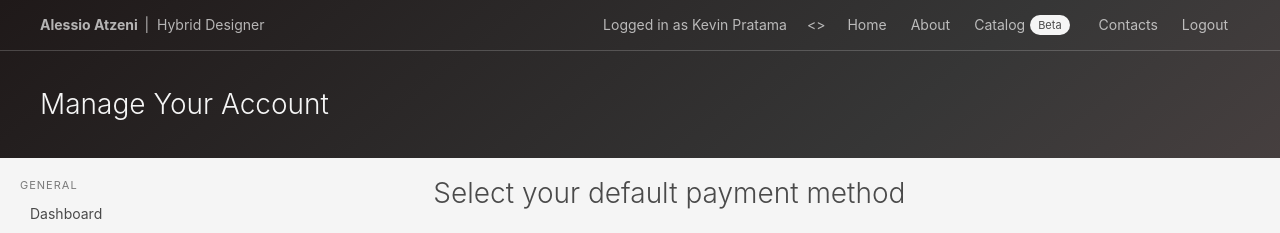
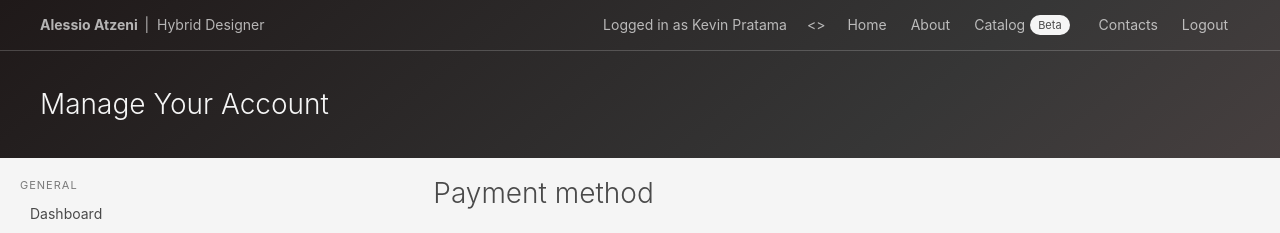
Before and after one commit to kpratama24/Alessio-Atzeni, a plain HTML site: page login.html in a window 1280 px wide. Both pictures are taken after a click on the item "Payments". Shown: the top 233 px of the page. Drawn offline with Linux system fonts and the light colour scheme.

Commit message:
Changed subitle for payment menu

```diff
--- a/login.html
+++ b/login.html
@@ -232,7 +232,7 @@
 	    </div>
 
 			<div id="paymentDiv" class="column" style="display:none">
-				<h1 class="subtitle is-3"> Select your default payment method </h1>
+				<h1 class="subtitle is-3">Payment method </h1>
 				Current preferred payment method :
 				<br>
 				<span class="icon is-large"><i class="fa fa-cc-visa"></i></span>;
```
